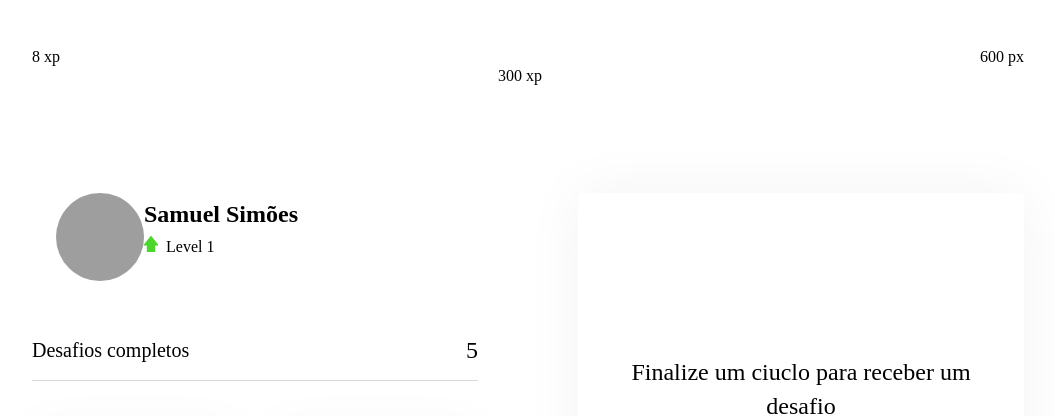
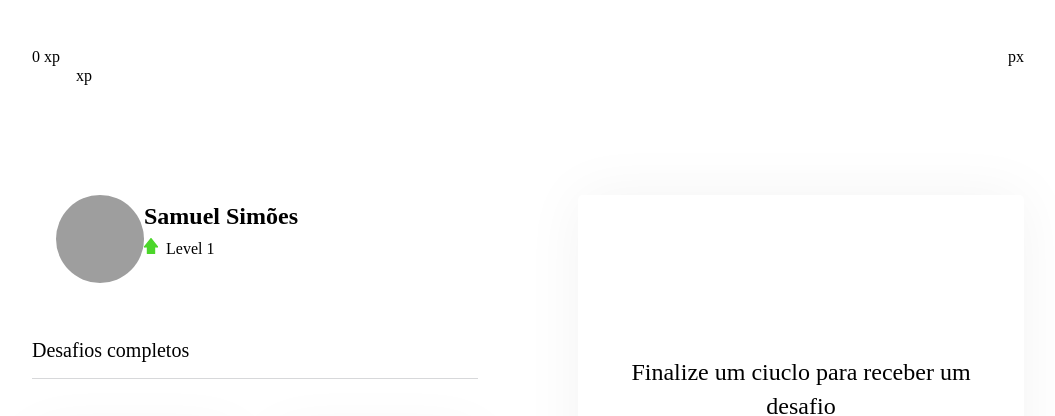
Before and after one commit to SamuelSimoes31/nlw4, a Next.js app in the folder moveit-next/: page / in a window 1280 px wide. Shown: the top 416 px of the page, without its empty margins (112-1167 px from the left). Built offline with nearby package versions, Linux system fonts and the light colour scheme; grey boxes are pictures that could not be loaded.

Commit message:
📦 feat: more integrations with context

```diff
--- a/moveit-next/src/components/ChallengeBox.tsx
+++ b/moveit-next/src/components/ChallengeBox.tsx
@@ -3,7 +3,7 @@ import { ChallengesContext } from '../contexts/ChallengesContext';
 import styles from '../styles/components/ChallengeBox.module.css'
 
 export function ChallengeBox(){
-  const { activeChallenge } = useContext(ChallengesContext);
+  const { activeChallenge, resetChallenge } = useContext(ChallengesContext);
 
   return (
     <div className={styles.challengeBoxContainer}>
@@ -21,6 +21,7 @@ export function ChallengeBox(){
               <button
                 type="button"
                 className={styles.challengeFailedButton}
+                onClick={resetChallenge}
               >
                 Falhei
               </button>
--- a/moveit-next/src/components/CompletedChallenges.tsx
+++ b/moveit-next/src/components/CompletedChallenges.tsx
@@ -1,9 +1,13 @@
+import { useContext } from 'react';
+import { ChallengesContext } from '../contexts/ChallengesContext';
 import styles from '../styles/components/CompletedChallenges.module.css'
 export function CompletedChallenges() {
+  const { challengesCompleted } = useContext(ChallengesContext);
+
   return (
     <div className={styles.completedChallengesContainer}>
       <span>Desafios completos</span>
-      <span>5</span>
+      <span>{challengesCompleted}</span>
     </div>
   )
 }
--- a/moveit-next/src/components/ExperienceBar.tsx
+++ b/moveit-next/src/components/ExperienceBar.tsx
@@ -1,15 +1,21 @@
+import { useContext, useMemo } from 'react';
+import { ChallengesContext } from '../contexts/ChallengesContext';
 import styles from '../styles/components/ExperienceBar.module.css'
 
 export function ExperienceBar() {
 
+  const { currentExperience, experienceToNextLevel } = useContext(ChallengesContext);
+
+  const percentToNextLevel = useMemo(() => Math.round( currentExperience * 100 )/ experienceToNextLevel,[currentExperience,experienceToNextLevel]);
+
   return (
     <header className={styles.experienceBar} >
-      <span>8 xp</span>
+      <span>0 xp</span>
       <div >
-        <div style={{width: '50%'}}/>
-        <span className={styles.currentExperience} style={{ left: '50%' }}>300 xp</span>
+        <div style={{width: `${percentToNextLevel}%`}}/>
+        <span className={styles.currentExperience} style={{ left: `${percentToNextLevel}%` }}>{currentExperience} xp</span>
       </div>
-      <span>600 px</span>
+      <span>{experienceToNextLevel} px</span>
     </header>
   )
 }
--- a/moveit-next/src/contexts/ChallengesContext.tsx
+++ b/moveit-next/src/contexts/ChallengesContext.tsx
@@ -1,4 +1,4 @@
-import { createContext, useCallback, useState } from 'react';
+import { createContext, useCallback, useMemo, useState } from 'react';
 import challenges from '../../challenges.json'
 
 interface ChallengesProviderProps {
@@ -16,8 +16,10 @@ interface ChallengesContextData {
   currentExperience: number;
   challengesCompleted: number;
   activeChallenge: Challenge | null;
+  experienceToNextLevel: number;
   startNewChallenge: () => void;
   levelUp: () => void;
+  resetChallenge: () => void;
 }
 
 export const ChallengesContext = createContext({} as ChallengesContextData);
@@ -39,6 +41,14 @@ export function ChallengesProvider({ children }) {
     setActiveChallenge(challenge);
   },[challenges]);
 
+  const resetChallenge = useCallback(() => {
+    setActiveChallenge(false);
+  },[]);
+
+  const experienceToNextLevel = useMemo(() => {
+    return Math.pow((level+1)*4,2)
+  },[level]);
+
   return (
     <ChallengesContext.Provider value={{
       level,
@@ -46,7 +56,9 @@ export function ChallengesProvider({ children }) {
       challengesCompleted,
       startNewChallenge,
       levelUp,
-      activeChallenge
+      activeChallenge,
+      resetChallenge,
+      experienceToNextLevel
     }}>
       {children}
     </ChallengesContext.Provider>
```
